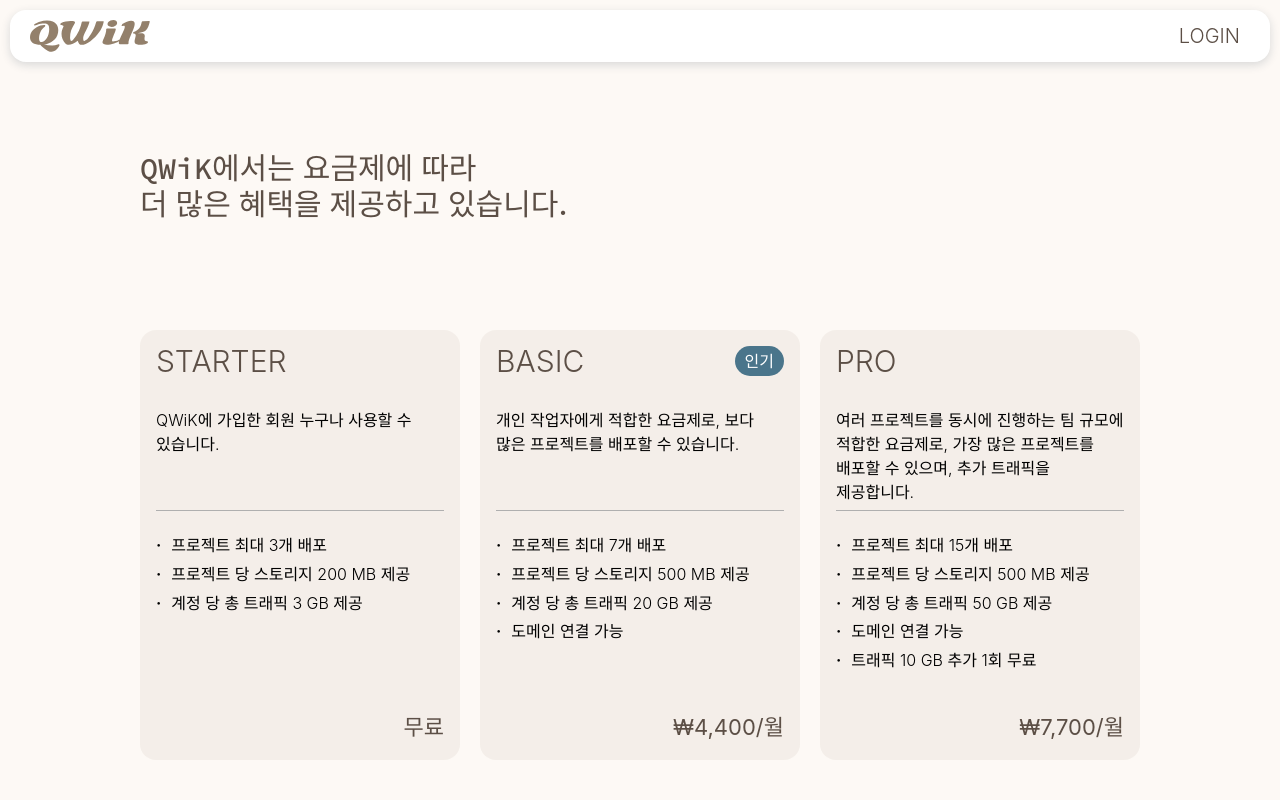
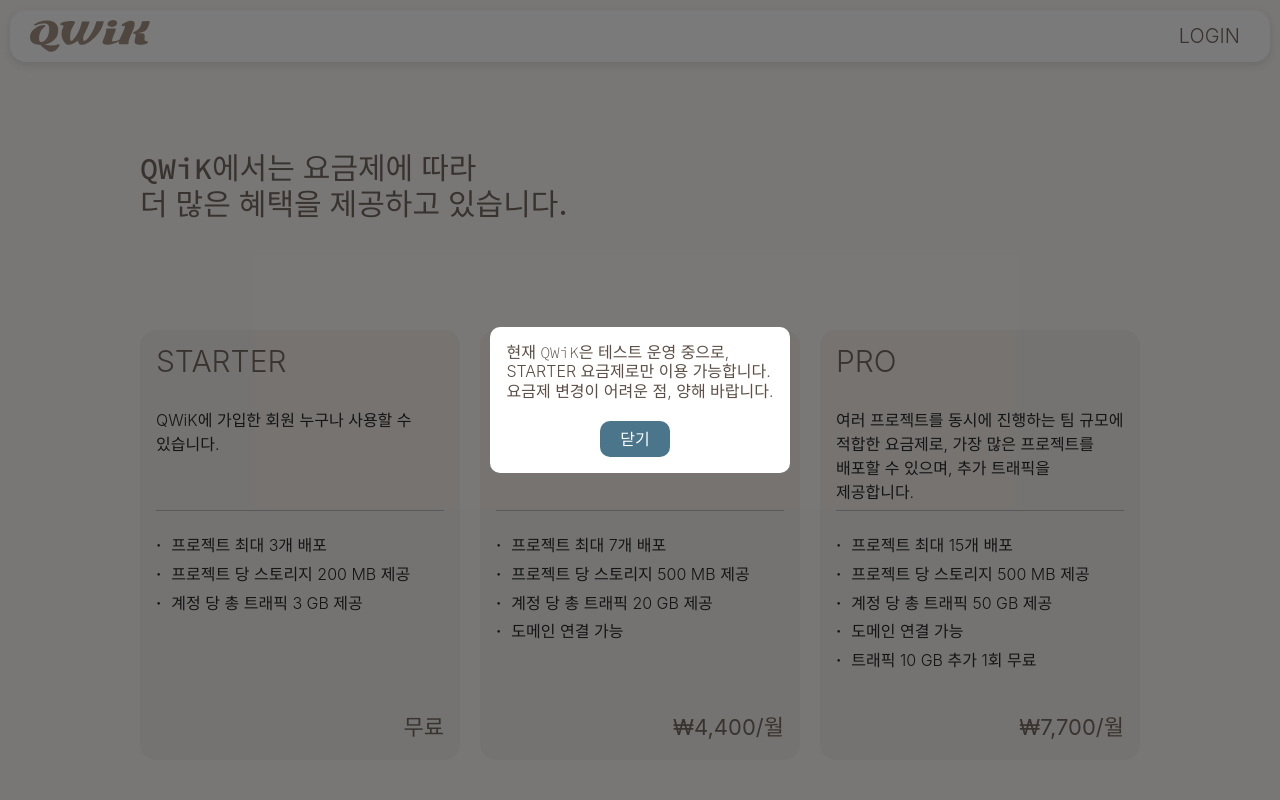
Before and after one commit to QWiK-platform/QWiK-FE, a React (Create React App) app: page /pricing in a window 1280 px wide. Shown: the top 800 px of the page. Built offline with nearby package versions, Linux system fonts and the light colour scheme; no server answers; a web font is replaced by a local one.

Commit message:
feat: add service notices for beta testing
- Notify deployment limitations on deploy page
- Hide traffic usage in dashboard/detail pages
- Show STARTER plan restriction notice
- Sort dashboard projects by latest creation date

```diff
--- a/src/components/Tooltip.css
+++ b/src/components/Tooltip.css
@@ -6,7 +6,6 @@
   top: -100%;
   left: 100px;
   width: max-content;
-
   font-size: 1.4rem;
   padding: 3px;
   border-radius: 3px;
--- a/src/pages/Dashboard.jsx
+++ b/src/pages/Dashboard.jsx
@@ -27,7 +27,7 @@
 
       console.log(
         "배포 진행 중 감지, 경과 시간:",
-        Math.round(elapsed / 1000) + "초"
+        Math.round(elapsed / 1000) + "초",
       );
 
       if (elapsed < 45000) {
@@ -36,7 +36,7 @@
 
         console.log(
           "로더 카드 표시 중,",
-          Math.round(remainingTime / 1000) + "초 후 폴링 시작"
+          Math.round(remainingTime / 1000) + "초 후 폴링 시작",
         );
 
         setTimeout(() => {
@@ -125,7 +125,7 @@
     const failureInterval = setInterval(async () => {
       try {
         const response = await client.get(
-          `/deploy/poll?deployment_id=${deploymentId}`
+          `/deploy/poll?deployment_id=${deploymentId}`,
         );
         const status = response.data.status;
 
@@ -307,11 +307,11 @@
   // 퍼센티지
   const storagePercentage = calculateUsagePercentage(
     totalStorageUsed,
-    storageLimit
+    storageLimit,
   );
   const trafficPercentage = calculateUsagePercentage(
     totalTrafficUsed,
-    trafficLimit
+    trafficLimit,
   );
 
   return (
@@ -365,7 +365,10 @@
               <div className="text-box">
                 <div className="title-box">
                   <p className="title">트래픽 사용량</p>
-                  <Tooltip content="트래픽 초과시 프로젝트 전체 비활성화될 수 있습니다.">
+                  {/* <Tooltip content="트래픽 초과시 프로젝트 전체 비활성화될 수 있습니다.">
+                    <i className="fa-solid fa-circle-info"></i>
+                  </Tooltip> */}
+                  <Tooltip content="트래픽은 현재 제공되지 않습니다.">
                     <i className="fa-solid fa-circle-info"></i>
                   </Tooltip>
                 </div>
@@ -415,7 +418,9 @@
 
             {/* 프로젝트 목록 */}
             {!projectsLoading &&
-              projects.map((project) => (
+              projects
+                .sort((a, b) => new Date(b.created_at) - new Date(a.created_at))
+                .map((project) => (
                   <div
                     key={project.project_id}
                     className="project-box eng pos-rel"
@@ -458,13 +463,15 @@
 
                     <p
                       className="version"
-                    data-full-text={formatCommitMessage(project.commit_message)}
+                      data-full-text={formatCommitMessage(
+                        project.commit_message,
+                      )}
                     >
                       ver.{" "}
                       <span>
                         {formatCommitMessage(
                           project.commit_message,
-                        project.reload_at
+                          project.reload_at,
                         )}
                       </span>
                     </p>
--- a/src/pages/Deploy.css
+++ b/src/pages/Deploy.css
@@ -6,6 +6,18 @@
 .deploy-section .input-container {
   padding-top: 260px;
   transition: 0.3s ease-in-out;
+}
+
+.deploy-section .input-container .notice-framework {
+  margin-bottom: 10px;
+  cursor: help;
+}
+
+.deploy-section .input-container .notice-framework .click {
+  font-size: 1.2rem;
+  font-weight: 400;
+  color: var(--accent-color);
+  line-height: 2rem;
 }
 
 .deploy-section .input-container .input-box {
@@ -89,6 +101,17 @@
   opacity: 1;
 }
 
+/* tooltip */
+
+.deploy-section .input-contaiainer .tooltip-wrapper {
+  position: relative;
+}
+
+.deploy-section .tooltip-wrapper .tooltip-content {
+  top: -400%;
+  left: 0;
+}
+
 @media (max-width: 475px) {
   .deploy-section .input-container .input-box {
     flex-direction: column;
--- a/src/pages/Deploy.jsx
+++ b/src/pages/Deploy.jsx
@@ -2,6 +2,7 @@
 import "./Deploy.css";
 import client from "../api/client";
 import ProgressBar from "../components/ProgressBar";
+import Tooltip from "../components/Tooltip";
 
 const Deploy = () => {
   const [step, setStep] = useState(1); // 1: 입력, 2: 진행, 3: 완료
@@ -48,6 +49,18 @@
     };
   }, [deploymentId, deployStatus, domain, domainReady]);
 
+  // 툴팁
+  const FrameworkList = () => (
+    <div className="framework-list">
+      <div className="tooltip-header">
+        <p>정적 사이트 (HTML, CSS, JS),</p>
+        <p>Vite 기반 (React, Vue, Svelte),</p>
+        <p>Create React App (CRA),</p>
+        <p>Vue CLI 프로젝트</p>
+      </div>
+    </div>
+  );
+
   // 배포 시작
   const handleDeploy = async () => {
     if (!repositoryUrl.trim()) {
@@ -69,12 +82,6 @@
       setDomain(domain);
       setProjectId(project_id);
       setCurrentPhase(2);
-
-      // 로더 카드
-      // localStorage.setItem("deploying", "true");
-      // localStorage.setItem("deploy_started_at", Date.now().toString());
-      // localStorage.setItem("deploying_project_id", project_id);
-      // localStorage.setItem("current_deployment_id", deployment_id);
 
       // 1초 후 Phase 3으로 이동 (실제 폴링 시작)
       setTimeout(() => {
@@ -197,6 +204,18 @@
       <div className="wrap">
         {/* 입력 영역 */}
         <div className="input-container">
+          <Tooltip
+            content={<FrameworkList />}
+            position="top"
+            trigger="click"
+            className="framework-tooltip"
+            disabled={false}
+          >
+            <p className="notice-framework">
+              <i className="fa-solid fa-circle-info"></i> 배포 가능한 프레임워크
+              확인하기 <span className="click eng">CLICK!</span>
+            </p>
+          </Tooltip>
           <div className="input-box">
             <input
               type="text"
--- a/src/pages/Pricing.css
+++ b/src/pages/Pricing.css
@@ -31,7 +31,8 @@
 .pricing-section .plan-box:hover {
   background-color: #ffffff9d; /* 순백색 */
   transform: translateY(-6px);
-  box-shadow: 0 15px 35px rgba(147, 128, 107, 0.233),
+  box-shadow:
+    0 15px 35px rgba(147, 128, 107, 0.233),
     0 0 0 1px rgba(203, 187, 171, 0.3); /* 섬세한 테두리 */
 }
 
@@ -80,3 +81,9 @@
   font-size: 2.2rem;
   font-weight: 400;
 }
+
+/* pricing notice modal */
+
+.pricing-section .pricing-notice-modal .btn-box {
+  margin-top: 20px;
+}
--- a/src/pages/Pricing.jsx
+++ b/src/pages/Pricing.jsx
@@ -1,8 +1,10 @@
-import React from "react";
+import React, { useState, useEffect } from "react";
 import "./Pricing.css";
 import { planList } from "../data/pricing/planList";
 
 const Pricing = () => {
+  const [isVisible, setIsVisible] = useState(true);
+
   // MB를 GB로 변환하는 함수
   const formatTraffic = (trafficMB) => {
     const trafficGB = trafficMB / 1000;
@@ -16,6 +18,10 @@
       ...plan,
     }))
     .sort((a, b) => a.sortId - b.sortId);
+
+  const handleClose = () => {
+    setIsVisible(false);
+  };
 
   // 혜택 목록 생성 함수
   const getBenefits = (plan) => {
@@ -32,7 +38,7 @@
 
     if (plan.extraBenefit?.traffic) {
       benefits.push(
-        `트래픽 ${formatTraffic(plan.extraBenefit.traffic)} 추가 1회 무료`
+        `트래픽 ${formatTraffic(plan.extraBenefit.traffic)} 추가 1회 무료`,
       );
     }
 
@@ -80,6 +86,24 @@
           ))}
         </div>
       </div>
+      {isVisible && (
+        <div className="modal-bg">
+          <div className="modal-popup pricing-notice-modal">
+            <div className="text-box">
+              <p>
+                현재 <span className="eng">QWiK</span>은 테스트 운영 중으로,
+              </p>
+              <p>STARTER 요금제로만 이용 가능합니다.</p>
+              <p>요금제 변경이 어려운 점, 양해 바랍니다.</p>
+            </div>
+            <div className="btn-box close-btn-box">
+              <button className="accent" onClick={handleClose}>
+                닫기
+              </button>
+            </div>
+          </div>
+        </div>
+      )}
     </section>
   );
 };
--- a/src/pages/ProjectDetail.css
+++ b/src/pages/ProjectDetail.css
@@ -234,6 +234,7 @@
 /* domain loader modal */
 .domain-loading-modal {
   width: 300px;
+  text-align: center;
 }
 
 /* reload progress bar modal */
--- a/src/pages/ProjectDetail.jsx
+++ b/src/pages/ProjectDetail.jsx
@@ -511,7 +511,12 @@
           </div>
           <div className="traffic-container">
             <div className="text-box">
-              <p className="title">트래픽 사용량</p>
+              <div className="title-box">
+                <p className="title">트래픽 사용량</p>
+                <Tooltip content="트래픽은 현재 제공되지 않습니다.">
+                  <i className="fa-solid fa-circle-info"></i>
+                </Tooltip>
+              </div>
               <p className="usage eng">
                 <span className="used">{projectData.traffic_used || 0}</span>/
                 <span className="total">2GB</span>
```
Lines whose indentation alone changed are shown as unchanged.
